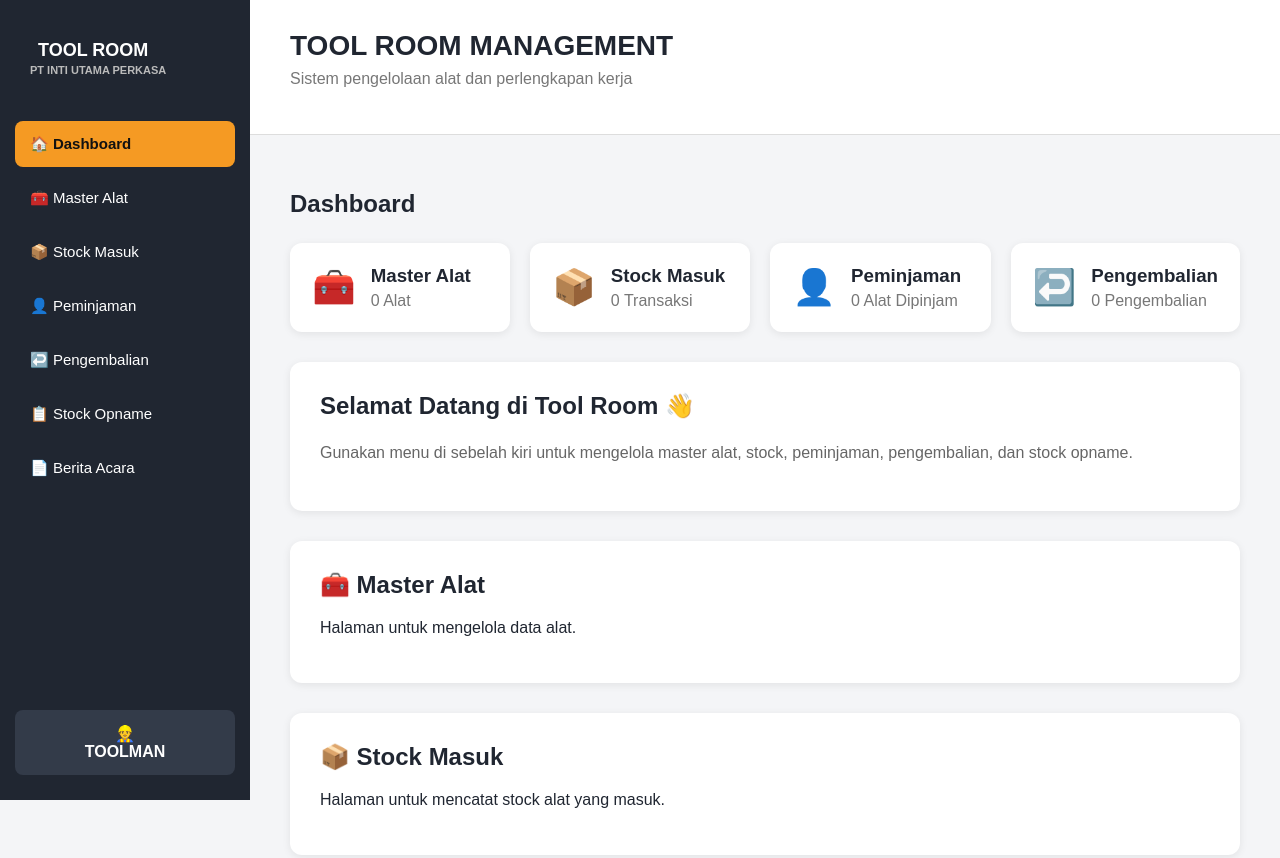
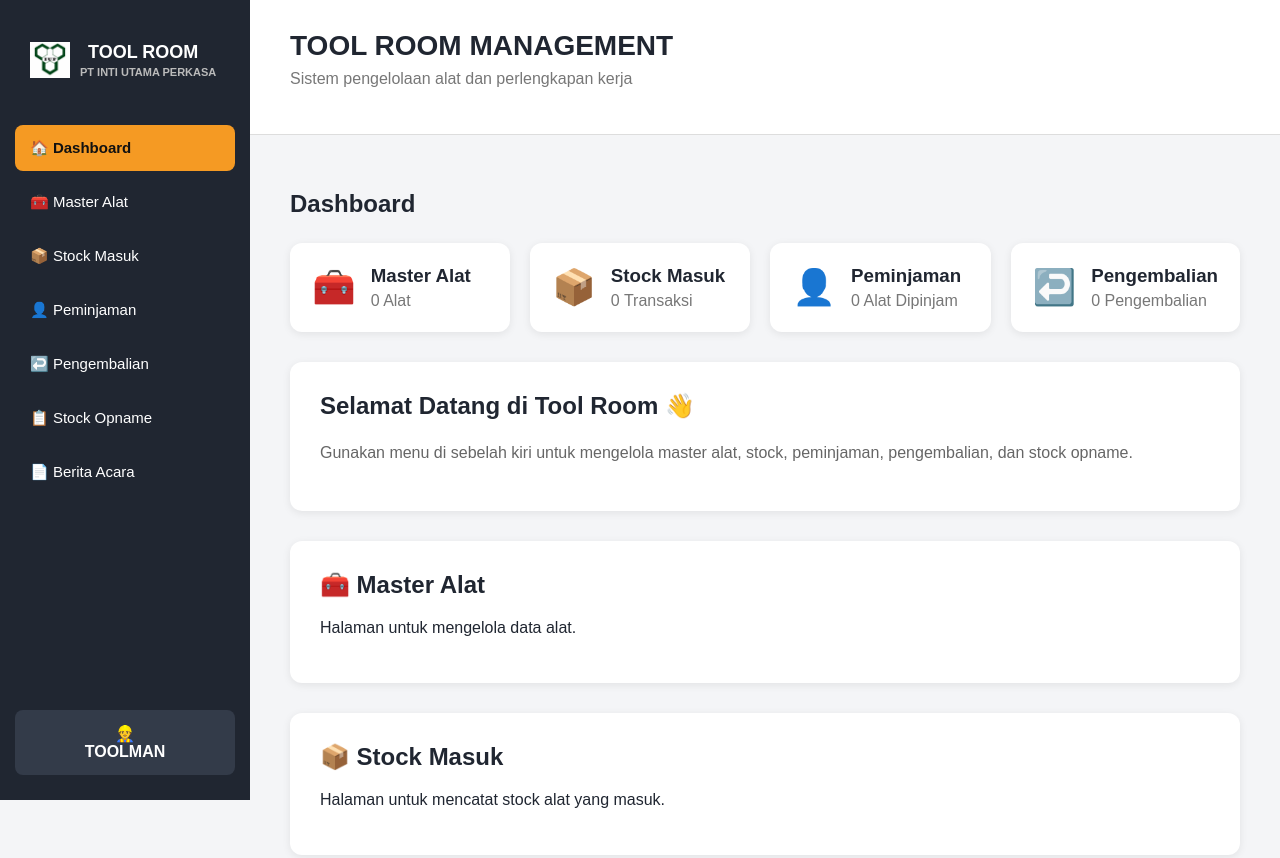
Before and after one commit to galok0847/TOOL-ROOM, a plain HTML site: page index.html in a window 1280 px wide. Shown: the top 858 px of the page. Drawn offline with Linux system fonts and the light colour scheme.

Commit message:
Replace logo div with image and restructure content

```diff
--- a/index.html
+++ b/index.html
@@ -16,11 +16,12 @@
     <aside class="sidebar">
 
         <div class="logo">
-            <div>
-                <span>TOOL ROOM</span>
-                <small>PT INTI UTAMA PERKASA</small>
-            </div>
-        </div>
+    <img src="logo.png.png" alt="Logo">
+    <div>
+        <span>TOOL ROOM</span>
+        <small>PT INTI UTAMA PERKASA</small>
+    </div>
+</div>
 
        <nav>
 
```
